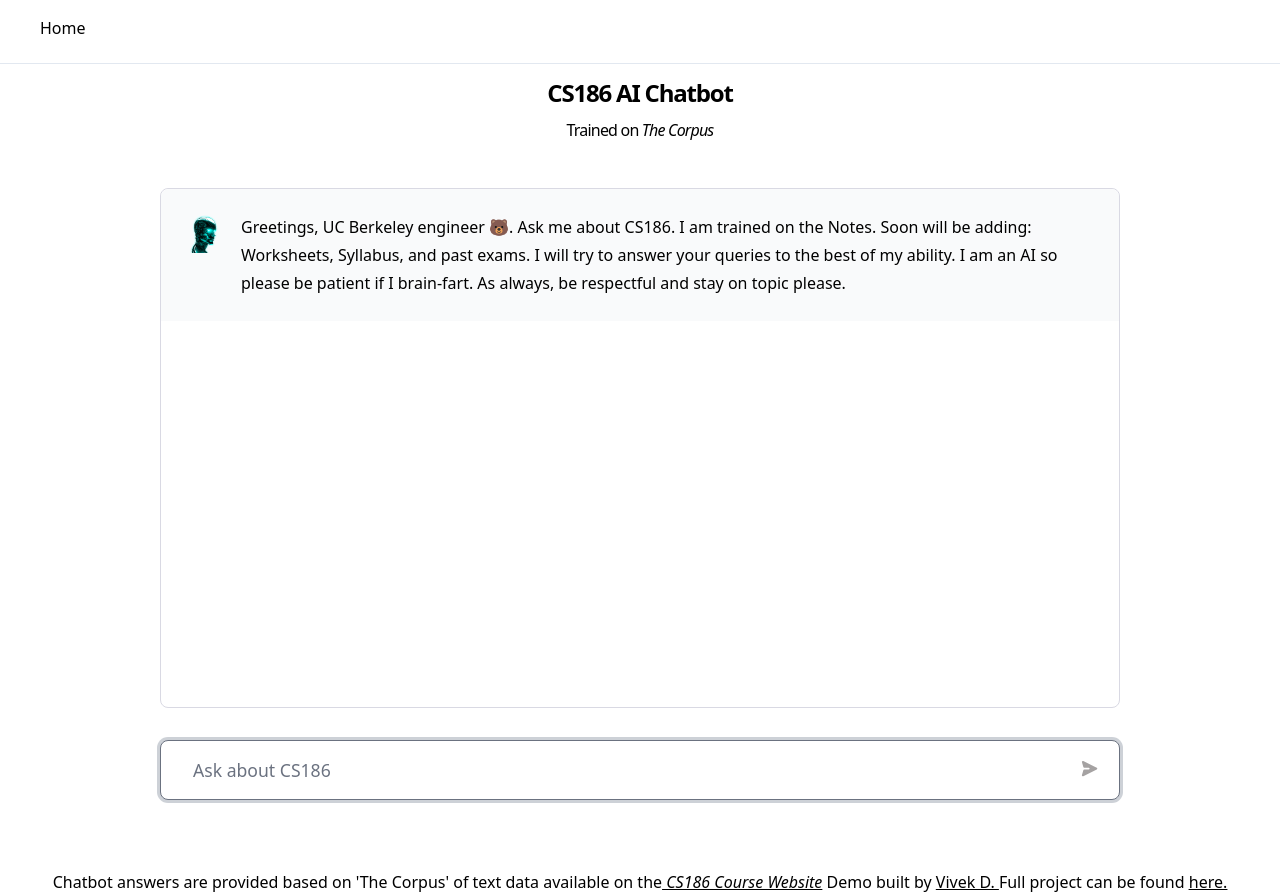
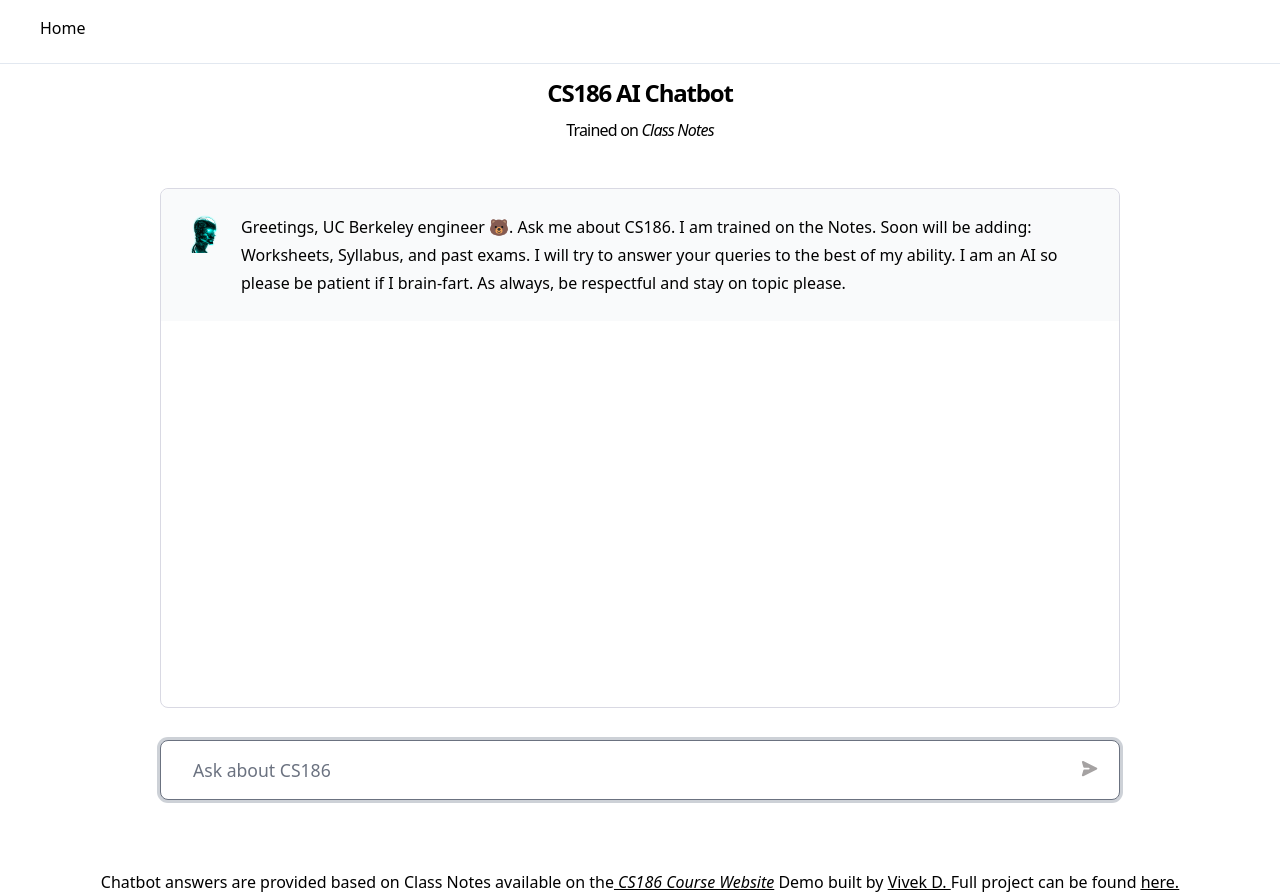
Before and after one commit to vdutts7/cs186-ai-chat, a Next.js app: page / in a window 1280 px wide. Built offline with nearby package versions, Linux system fonts and the light colour scheme.

Commit message:
Update index.tsx
Signed-off-by: Vivek <63992417+vdutts7@users.noreply.github.com>

```diff
--- a/pages/index.tsx
+++ b/pages/index.tsx
@@ -124,7 +124,7 @@
             CS186 AI Chatbot
           </h1>
           <h2 className="text-1xl font-italic leading-[1.1] tracking-tighter text-center">
-            Trained on <i>The Corpus</i>
+            Trained on <i>Class Notes</i>
           </h2>
           <main className={styles.main}>
             <div className={styles.cloud}>
@@ -202,7 +202,7 @@
                   >
                     {loading ? (
                       <div className={styles.loadingwheel}>
-                        <LoadingDots color="#000" />
+                        <LoadingDots color="#30D5C8" />
                       </div>
                     ) : (
                       // Send icon SVG in input field
@@ -222,9 +222,9 @@
         </div>
         <footer className="m-auto">
           <div>
-              Chatbot answers are provided based on 'The Corpus' of text data available on the
+              Chatbot answers are provided based on Class Notes available on the
               <u><i><a href="https://cs186berkeley.net/"> CS186 Course Website</a></i></u> Demo built by
-              <a href="https://twitter.com/vdutts7/"> <u>Vivek D. </u></a>Full project can be found <u><a href="https://github.com/vdutts7/db-ramakrish/">here.</a></u>
+              <a href="https://twitter.com/vdutts7/"> <u>Vivek D. </u></a>Full project can be found <u><a href="https://github.com/vdutts7/cs186-ai-chat">here.</a></u>
           </div>
         </footer>
       </Layout>
```
